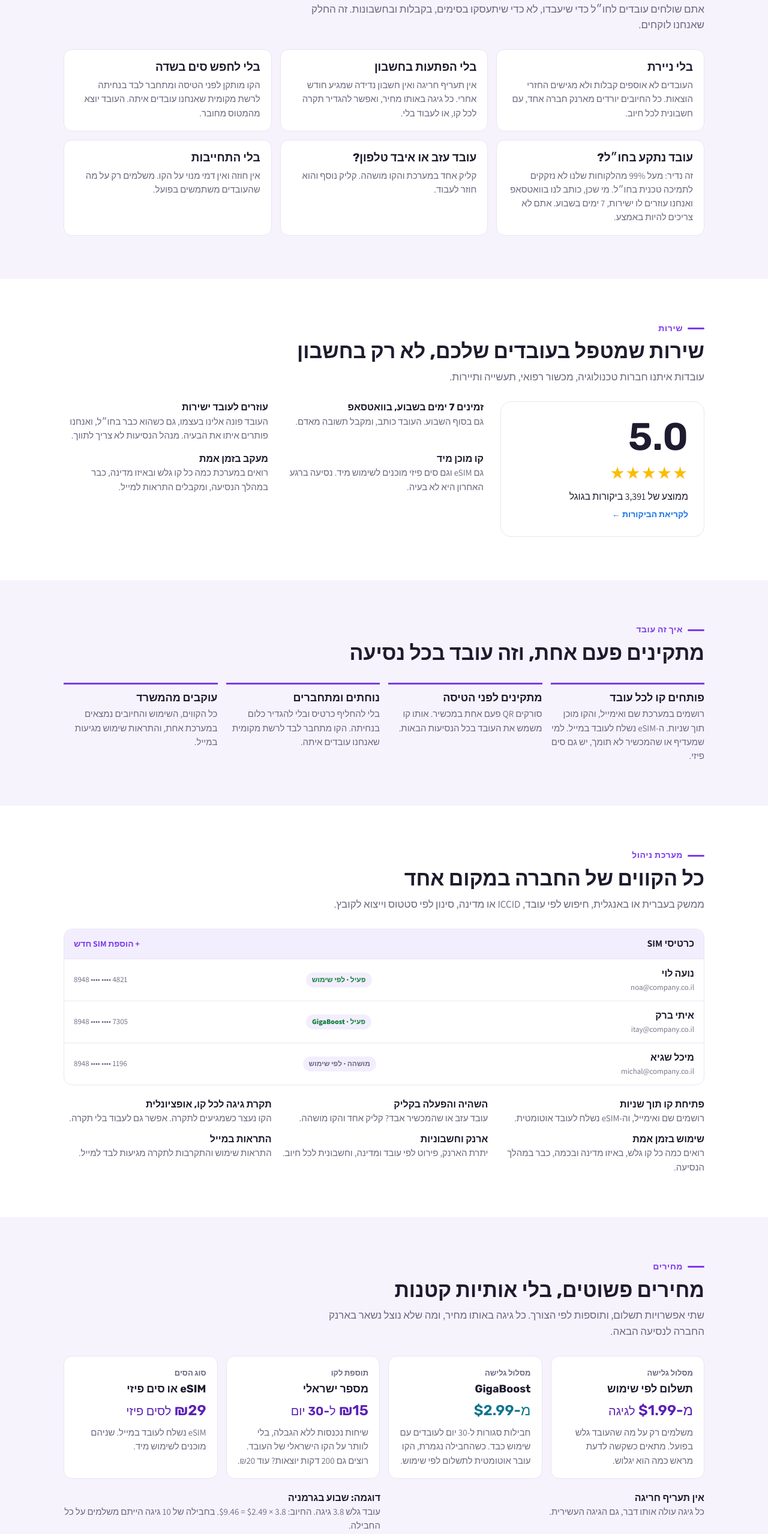
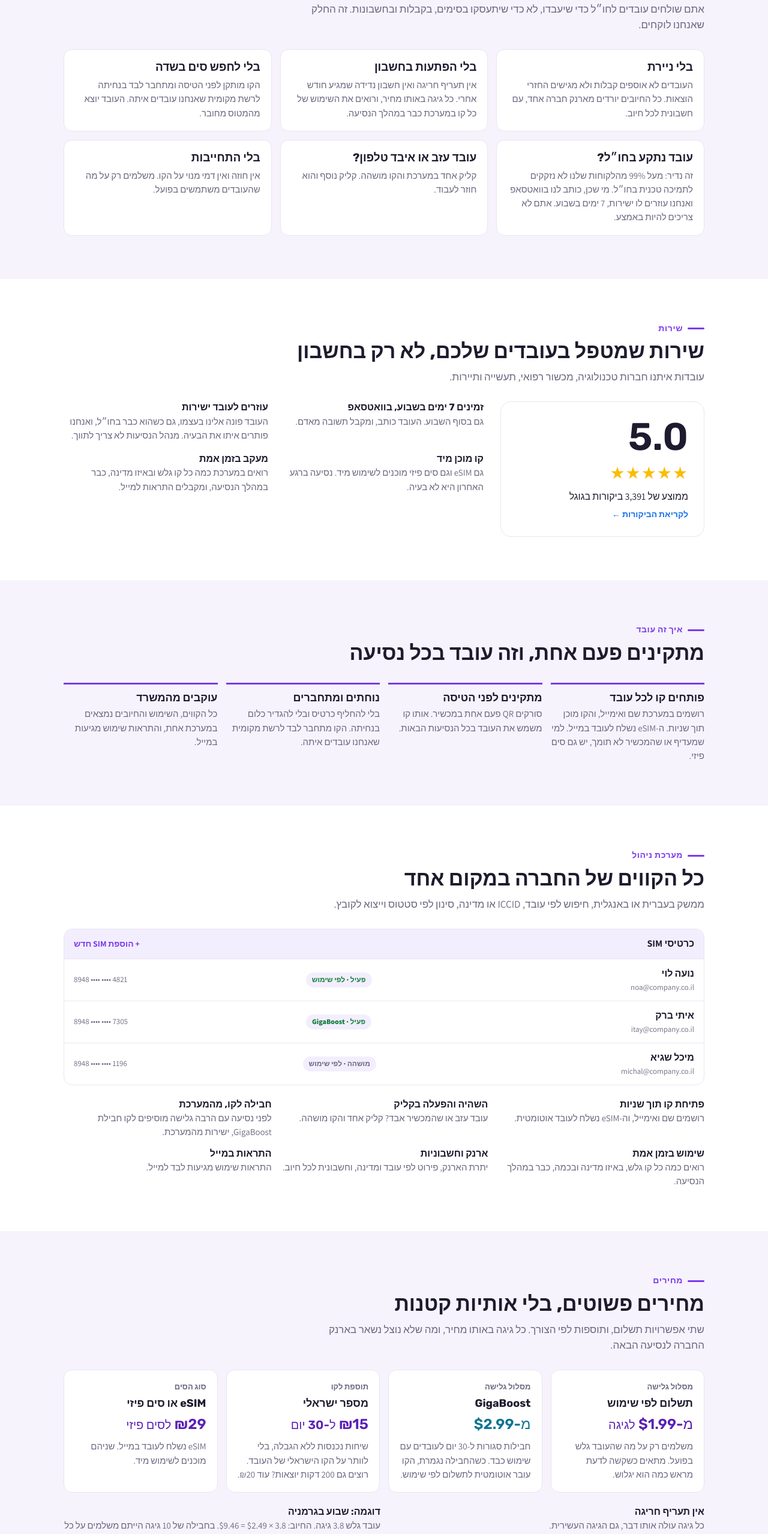
Before and after one commit to SirAngle/simtlv-business, a plain HTML site: page index.html in a window 1280 px wide. Shown: the part 940-3497 px from the top of the page at 60% size. Drawn offline with Linux system fonts and the light colour scheme; no server answers.

Commit message:
Business site v2.4: remove usage cap
Co-Authored-By: Claude Fable 5.2 <noreply@anthropic.com>

```diff
--- a/index.html
+++ b/index.html
@@ -190,7 +190,7 @@ section.closing .tag2{color:var(--band-ink)}section.closing .tag2::before{backgr
 <div class="sh"><span class="tag2">מה יורד לכם מהראש</span><h2>כל מה שהיה מסובך בנסיעות עבודה, כבר מטופל</h2><p class="lead">אתם שולחים עובדים לחו״ל כדי שיעבדו, לא כדי שיתעסקו בסימים, בקבלות ובחשבונות. זה החלק שאנחנו לוקחים.</p></div>
 <div class="worries">
 <div class="card"><h3>בלי ניירת</h3><p>העובדים לא אוספים קבלות ולא מגישים החזרי הוצאות. כל החיובים יורדים מארנק חברה אחד, עם חשבונית לכל חיוב.</p></div>
-<div class="card"><h3>בלי הפתעות בחשבון</h3><p>אין תעריף חריגה ואין חשבון נדידה שמגיע חודש אחרי. כל גיגה באותו מחיר, ואפשר להגדיר תקרה לכל קו, או לעבוד בלי.</p></div>
+<div class="card"><h3>בלי הפתעות בחשבון</h3><p>אין תעריף חריגה ואין חשבון נדידה שמגיע חודש אחרי. כל גיגה באותו מחיר, ורואים את השימוש של כל קו במערכת כבר במהלך הנסיעה.</p></div>
 <div class="card"><h3>בלי לחפש סים בשדה</h3><p>הקו מותקן לפני הטיסה ומתחבר לבד בנחיתה לרשת מקומית שאנחנו עובדים איתה. העובד יוצא מהמטוס מחובר.</p></div>
 <div class="card"><h3>עובד נתקע בחו״ל?</h3><p>זה נדיר: מעל <span class="num">99%</span> מהלקוחות שלנו לא נזקקים לתמיכה טכנית בחו״ל. מי שכן, כותב לנו בוואטסאפ ואנחנו עוזרים לו ישירות, 7 ימים בשבוע. אתם לא צריכים להיות באמצע.</p></div>
 <div class="card"><h3>עובד עזב או איבד טלפון?</h3><p>קליק אחד במערכת והקו מושהה. קליק נוסף והוא חוזר לעבוד.</p></div>
@@ -233,10 +233,10 @@ section.closing .tag2{color:var(--band-ink)}section.closing .tag2::before{backgr
 <div class="feats">
 <div class="fact"><h3>פתיחת קו תוך שניות</h3><p>רושמים שם ואימייל, וה-eSIM נשלח לעובד אוטומטית.</p></div>
 <div class="fact"><h3>השהיה והפעלה בקליק</h3><p>עובד עזב או שהמכשיר אבד? קליק אחד והקו מושהה.</p></div>
-<div class="fact"><h3>תקרת גיגה לכל קו, אופציונלית</h3><p>הקו נעצר כשמגיעים לתקרה. אפשר גם לעבוד בלי תקרה.</p></div>
+<div class="fact"><h3>חבילה לקו, מהמערכת</h3><p>לפני נסיעה עם הרבה גלישה מוסיפים לקו חבילת GigaBoost, ישירות מהמערכת.</p></div>
 <div class="fact"><h3>שימוש בזמן אמת</h3><p>רואים כמה כל קו גלש, באיזו מדינה ובכמה, כבר במהלך הנסיעה.</p></div>
 <div class="fact"><h3>ארנק וחשבוניות</h3><p>יתרת הארנק, פירוט לפי עובד ומדינה, וחשבונית לכל חיוב.</p></div>
-<div class="fact"><h3>התראות במייל</h3><p>התראות שימוש והתקרבות לתקרה מגיעות לבד למייל.</p></div>
+<div class="fact"><h3>התראות במייל</h3><p>התראות שימוש מגיעות לבד למייל.</p></div>
 </div>
 </div></section>
 
@@ -309,7 +309,7 @@ section.closing .tag2{color:var(--band-ink)}section.closing .tag2::before{backgr
 </div></section>
 
 <footer><div class="wrap">
-<span id="curnote"></span> המחירים עודכנו ב-<span class="num" id="pdate">23.11.2026</span>, ומחירי התוספות בשקלים. <span class="num">SimTLV · v2.3 · November 2026</span>
+<span id="curnote"></span> המחירים עודכנו ב-<span class="num" id="pdate">23.11.2026</span>, ומחירי התוספות בשקלים. <span class="num">SimTLV · v2.4 · November 2026</span>
 </div></footer>
 
 <script>
```
